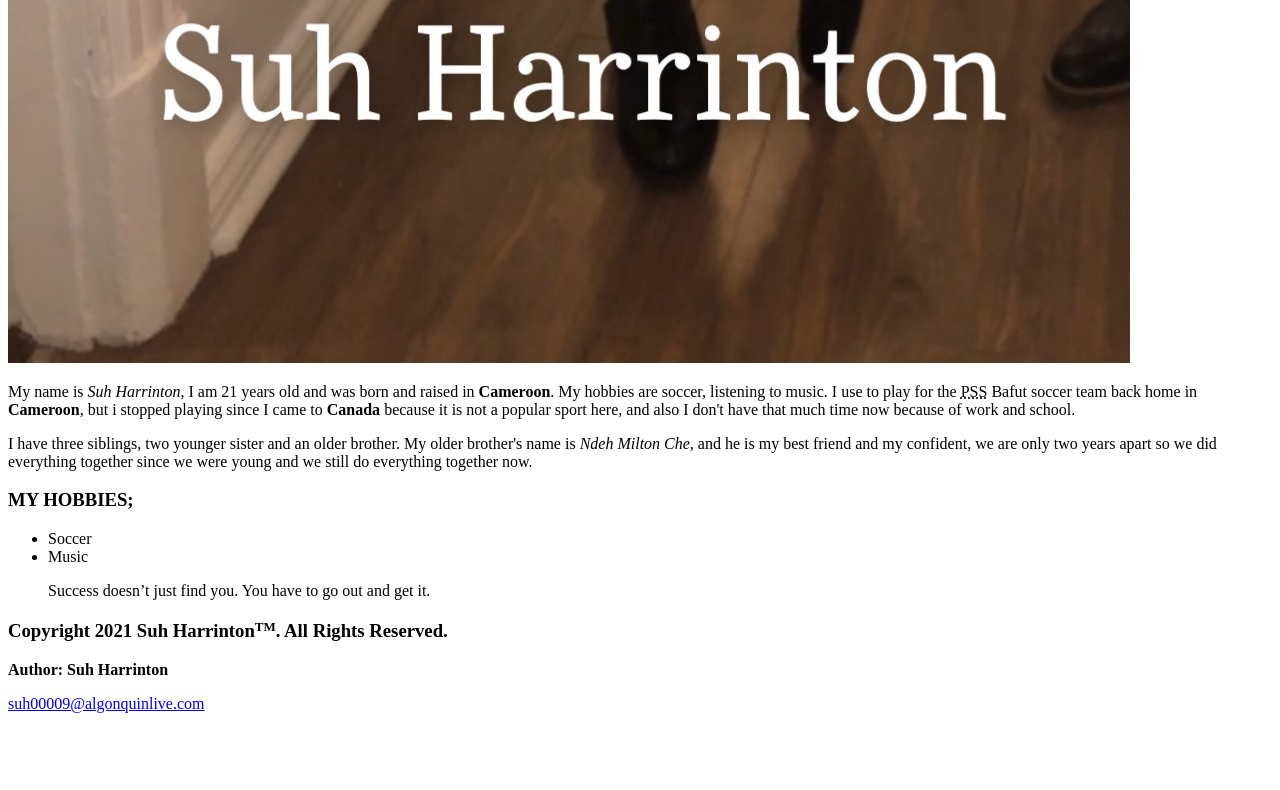
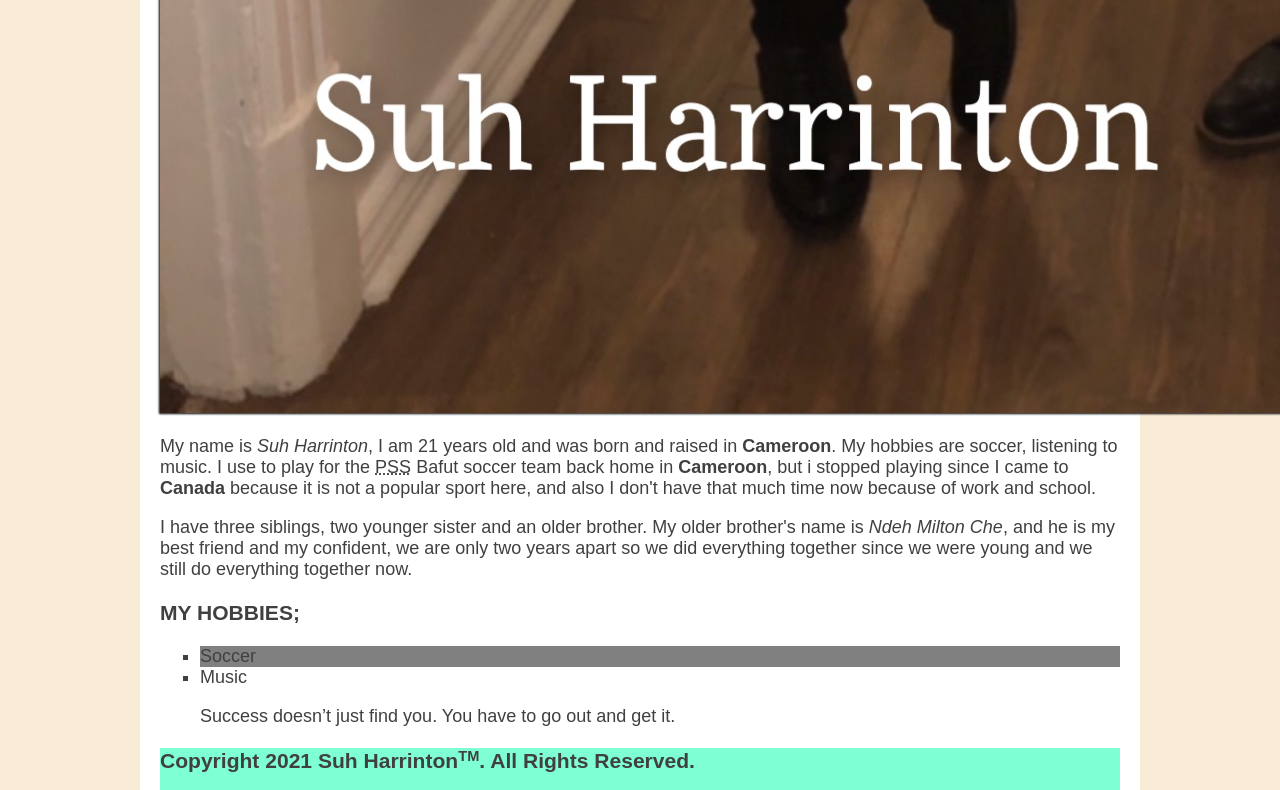
Before and after one commit to Harrinton/html-assignment, a plain HTML site: page index.html in a window 1280 px wide. Shown: the part 2010-2800 px from the top of the page. Before the commit the page ends 2739 px from the top, so only its background shows below. Drawn offline with Linux system fonts and the light colour scheme.

Commit message:
Completed Assignment

```diff
--- a/index.html
+++ b/index.html
@@ -1,15 +1,15 @@
 <!DOCTYPE html>
 <html lang="en">
 <head>
-    <!-- Document information -->
   <meta charset="UTF-8">
-    <title> Html Assignment </title>
-
+  <meta name="viewport" content="width=device-width, initial-scale=1.0">
+  <title>Document</title>
+  <link href="style.css" rel="stylesheet">
 </head>
 <body>
-
+  <div class="container">
     <header>
-      <h1> SUH HARRINTON </h1>
+    <h1 class="site-title"> SUH HARRINTON </h1>
     <nav>
       <a href="index.html">HOME</a> <a href="notes.html">NOTES</a>
   </nav>
@@ -19,7 +19,7 @@
   <main>
     <article>
   <h2> About Me </h2>
-    <img src="images/photo.jpeg">
+  <img id="my-image" src="images/photo.jpeg" alt="photo">
 
       <p> My name is <em>Suh Harrinton</em>, I am 21 years old and was born and raised in <strong>Cameroon</strong>. My hobbies are soccer, listening to music. I use to play for the <abbr title="Presbyterian Secondary School">PSS</abbr> Bafut soccer team back home in <strong>Cameroon</strong>, but i stopped playing since I came to <strong>Canada</strong> because it is not a popular sport here, and also I don't have that much time now because of work and school. </p>
 
@@ -41,5 +41,6 @@
 <p>
 <a href="mailto:suh00009@algonquinlive.com">suh00009@algonquinlive.com</a></p>
 </footer>
+</div>
 </body>
 </html>
--- /dev/null
+++ b/style.css
@@ -0,0 +1,46 @@
+/* This is my CSS File */
+
+body {
+    background-color: antiquewhite;
+    color: #404040;
+    font-family:  Arial, Helvetica, sans-serif;
+    font-size: 18px;
+  }
+
+  .container{
+    width: 960px;
+    background: white;
+    padding: 20px;
+    margin-left: auto;
+    margin-right: auto;
+  }
+
+  header, footer {
+  background-color: aquamarine;
+
+  }
+
+  .site-title{
+    color: red;
+  }
+
+  #my-image{
+    box-shadow: 0px 0px 2px 1px black;
+  }
+
+  ul {
+    list-style-type: square;
+    }
+
+    a {
+      text-decoration: none;
+      background: cornsilk;
+      border-color: blueviolet;
+         }
+
+    a:hover {
+    background-color: blue;
+     }
+
+     ul li:nth-child(odd) {
+      background-color: grey;
```
Also changed, not shown: notes.html (+2 -0 lines). Lines whose indentation alone changed are shown as unchanged.
